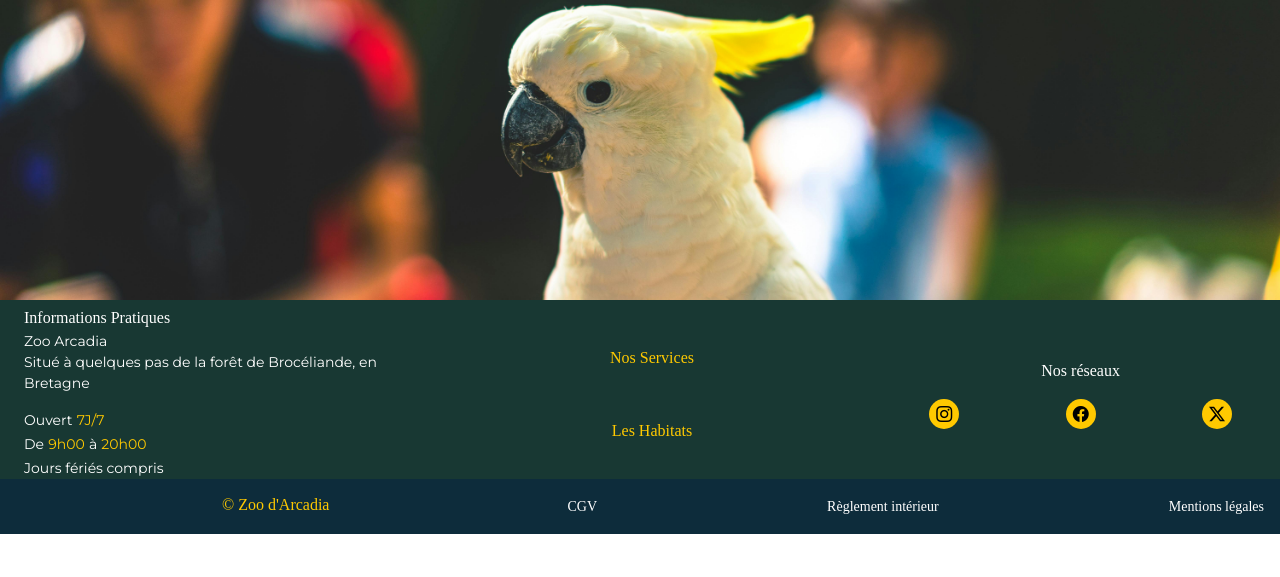
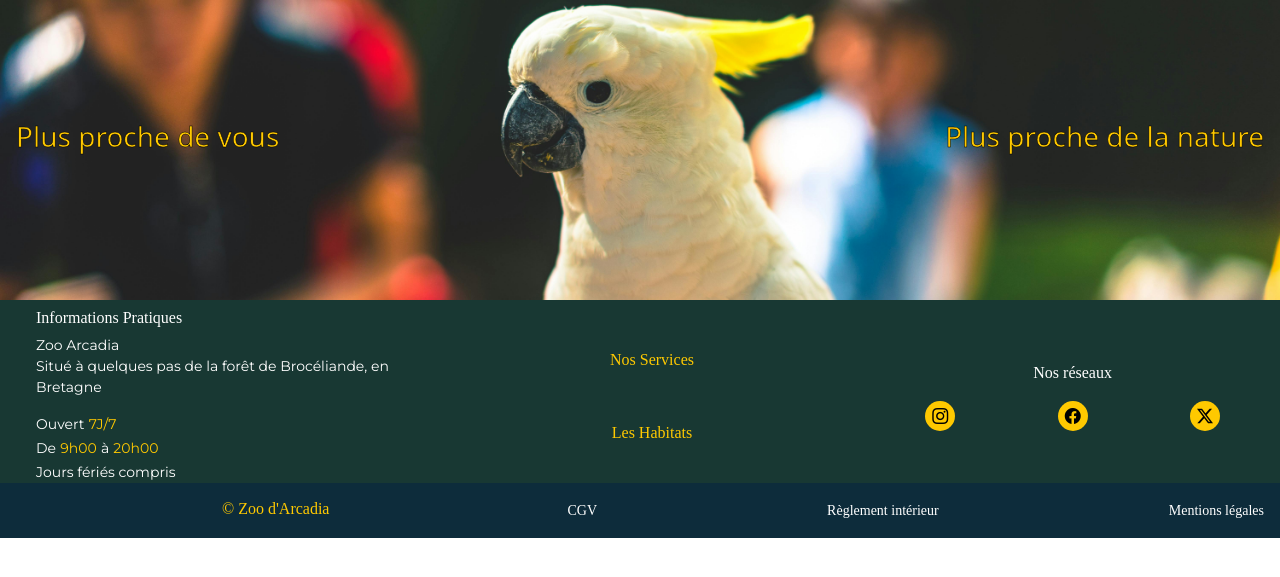
Before and after one commit to DieterHir/ARCADIA, a PHP site: page / in a window 1280 px wide. Shown: the part 56-633 px from the top of the page. Run offline with PHP 8.4, Linux system fonts and the light colour scheme; some libraries are stand-ins or nearby versions; some web fonts are replaced.

Commit message:
ajout du texte de bannière

```diff
--- a/pages/home.html
+++ b/pages/home.html
@@ -1,3 +1,7 @@
-<div>
-    <img src="../images/perroquet.jpg" id="banniere">
+<div class="banner">
+    <img src="../images/perroquet.jpg" id="banniere" alt="Entête avec perroquet">
+    <div class="d-flex justify-content-between px-3">
+        <h1 id="left-banner-text">Plus proche de vous</h1>
+        <h1 id="right-banner-text">Plus proche de la nature</h1>
+    </div>
 </div>
--- a/scss/_custom.scss
+++ b/scss/_custom.scss
@@ -28,9 +28,9 @@ $navigation-font: "PoetsenOne";
     color: $secondary;
 }
 
-.shadow-bot {
-    box-shadow: 0px 4px 6px 2px black;
-}
+// .inner-shadow {
+//     box-shadow: inset 0em 1em black;
+// }
 
 .header {
     background-color: $bg-primary;
@@ -71,6 +71,36 @@ $navigation-font: "PoetsenOne";
     object-fit: cover;
 }
 
+.banner {
+    position: relative;
+
+    img {
+        position: relative;
+    }
+
+    div {
+        max-width: 100%;
+        position: absolute;
+        width: 100%;
+        top: 40%;
+        bottom: 40%;
+    }
+
+    h1 {
+        color: $secondary;
+        font-size: 12px;
+        -webkit-text-stroke: 0.5px black;
+    }
+
+    #left-banner-text {
+        text-align: start;
+    }
+
+    #right-banner-text {
+        text-align: end;
+    }
+}
+
 @include media-breakpoint-up(sm) {
     hr {
         display: none;
@@ -79,11 +109,19 @@ $navigation-font: "PoetsenOne";
     #banniere {
         height: 200px;
     }
+
+    .banner h1 {
+        font-size: 20px;
+    }
 }
 
 @include media-breakpoint-up(lg) {
     #banniere {
         height: 300px;
+    }
+
+    .banner h1 {
+        font-size: 28px;
     }
 }
 
@@ -91,17 +129,21 @@ $navigation-font: "PoetsenOne";
     #banniere {
         height: 400px;
     }
+
+    .banner h1 {
+        font-size: 32px;
+    }
 }
 
 #infos {
     background-color: $bg-secondary;
+    margin: 0px;
 
     h2 {
         font-family: $navigation-font;
         font-size: 16px;
         text-shadow: 1px solid black;
         color: $primary;
-        margin: 0;
     }
 }
 
```
Also changed, not shown: scss/main.css, 1 other file.
